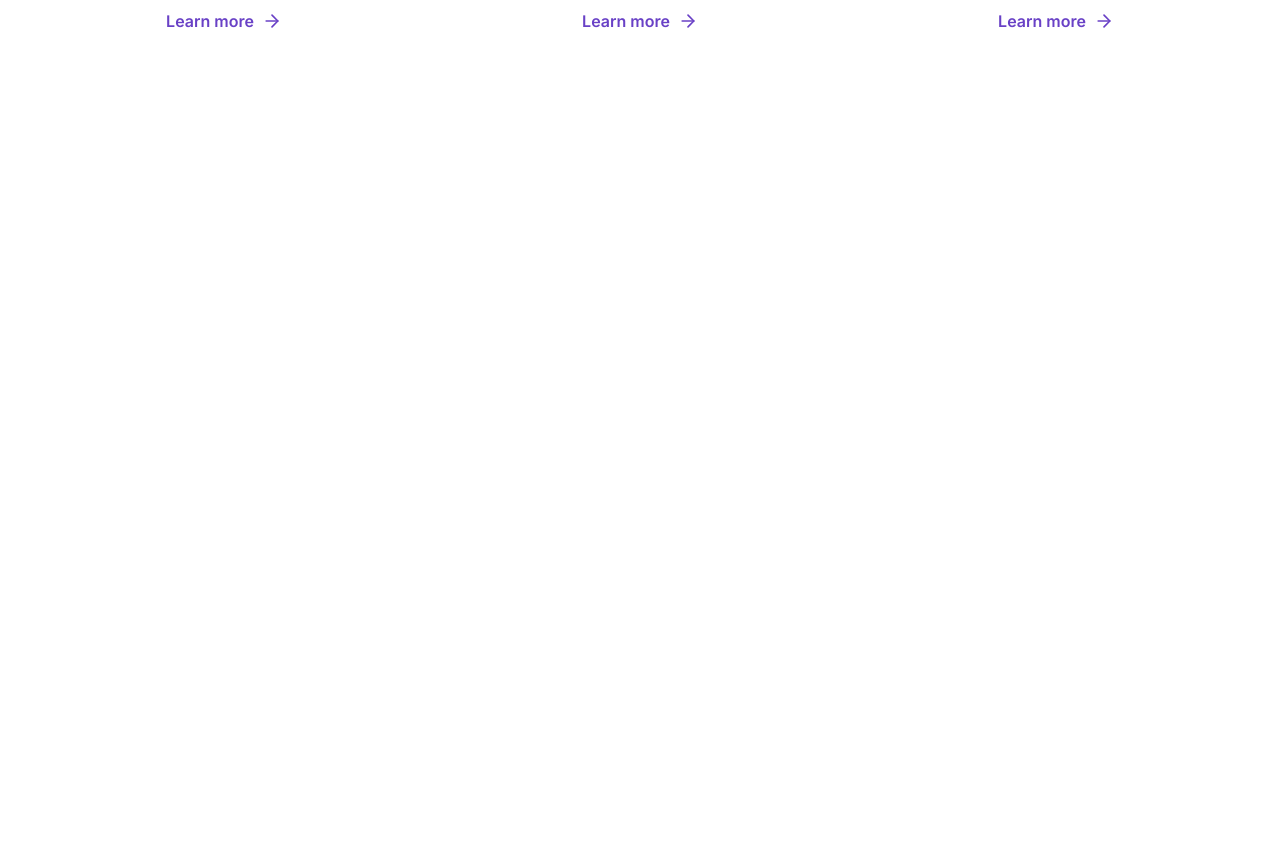
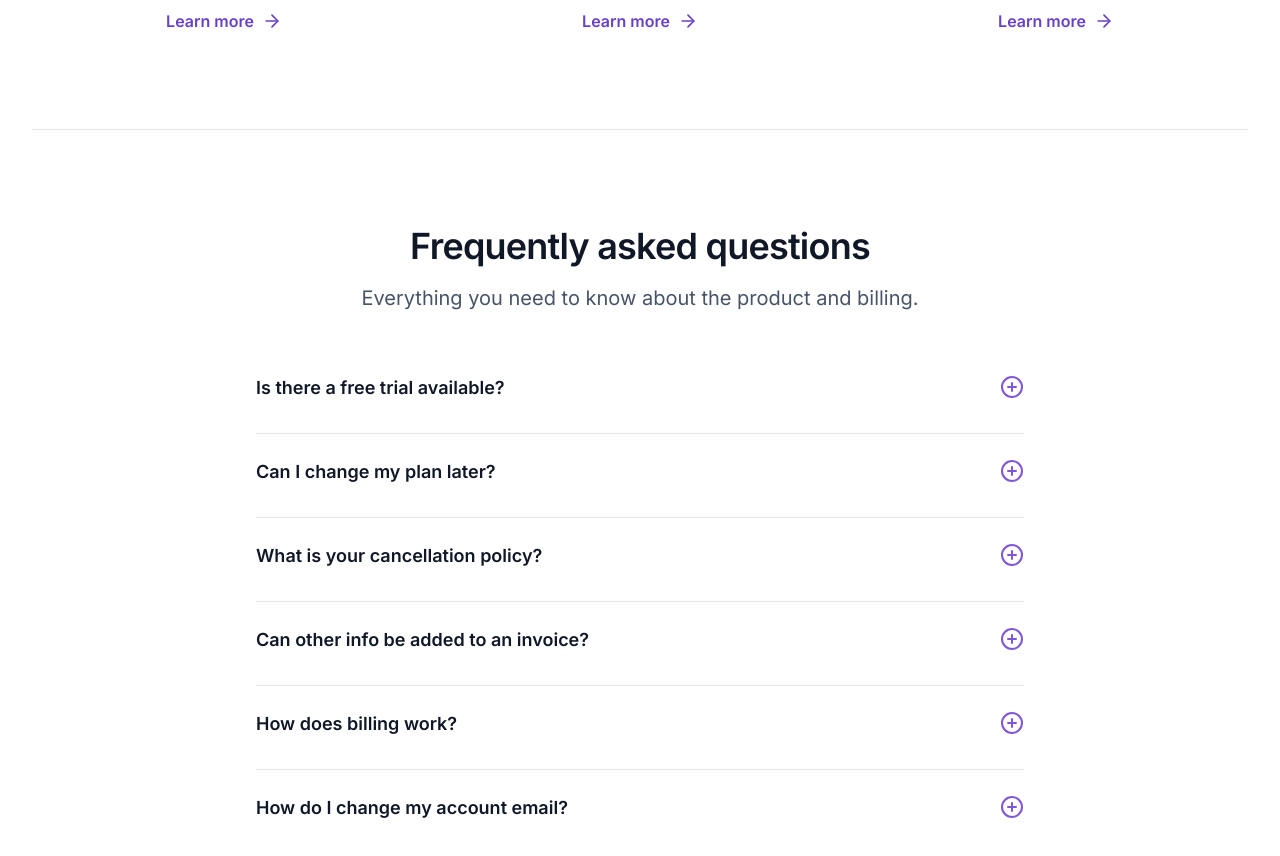
Before and after one commit to markus90souza/landpage-untitled, a Next.js app: page / in a window 1280 px wide. Shown: the part 3880-4736 px from the top of the page. Before the commit the page ends 4009 px from the top, so only its background shows below. Built offline with nearby package versions, Linux system fonts and the light colour scheme.

Commit message:
feat:create Faqs section for homepage

```diff
--- a/src/app/(home)/_components/analitycs.tsx
+++ b/src/app/(home)/_components/analitycs.tsx
@@ -28,7 +28,7 @@ const analitycs = [
 ]
 const Analitycs = () => {
   return (
-    <section className="py-24">
+    <section className="pt-24">
       <GridContainer>
         <header className="text-center mb-16">
           <span className="inline-block text-brand700 text-sm/snug font-medium py-1 px-3 rounded-2xl bg-brand50">
@@ -73,6 +73,8 @@ const Analitycs = () => {
             />
           ))}
         </div>
+
+        <hr className="border-gray200  mt-24" />
       </GridContainer>
     </section>
   )
--- /dev/null
+++ b/src/app/(home)/_components/faqs.tsx
@@ -0,0 +1,69 @@
+import { GridContainer } from '@/components/grid-container'
+import { Question } from './question'
+
+const questions = [
+  {
+    id: 1,
+    title: 'Is there a free trial available?',
+    response:
+      'Yes, you can try us for free for 30 days. If you want, we’ll provide you with a free, personalized 30-minute onboarding call to get you up and running as soon as possible.',
+  },
+  {
+    id: 2,
+    title: 'Can I change my plan later?',
+    response:
+      'Yes! You can change or cancel your plan anytime through your account settings. No commitment, no fees.',
+  },
+  {
+    id: 3,
+    title: 'What is your cancellation policy?',
+    response:
+      'We understand that circumstances can change. That’s why we offer a 30-day money-back guarantee.',
+  },
+  {
+    id: 4,
+    title: 'Can other info be added to an invoice?',
+    response:
+      'Yes! You can add up to 5 additional lines to your invoice. This can include items like taxes, discounts, fees, or any other relevant information.',
+  },
+  {
+    id: 5,
+    title: 'How does billing work?',
+    response:
+      'We work with Stripe to process payments. Your credit card is never stored, and we never have access to your payment information.',
+  },
+  {
+    id: 6,
+    title: 'How do I change my account email?',
+    response:
+      'You can update your email address in your account settings. We’ll send you a confirmation email to the new address.',
+  },
+]
+const FAQs = () => {
+  return (
+    <section className="py-24">
+      <GridContainer>
+        <header className="text-center mb-16 space-y-5">
+          <h2 className="text-4xl font-semibold text-gray900 -tracking-[0.78px]">
+            Frequently asked questions
+          </h2>
+          <p className="text-xl/6 text-gray600 max-w-3xl mx-auto">
+            Everything you need to know about the product and billing.
+          </p>
+        </header>
+
+        <div className="w-full max-w-3xl mx-auto divide-y divide-gray200">
+          {questions.map((question) => (
+            <Question
+              key={question.id}
+              title={question.title}
+              response={question.response}
+            />
+          ))}
+        </div>
+      </GridContainer>
+    </section>
+  )
+}
+
+export { FAQs }
--- /dev/null
+++ b/src/app/(home)/_components/question.tsx
@@ -0,0 +1,37 @@
+'use client'
+
+import { MinusCircleIcon, PlusCircleIcon } from 'lucide-react'
+import { useState, type FC } from 'react'
+
+type QuestionProps = {
+  title: string
+  response: string
+}
+const Question: FC<QuestionProps> = ({ response, title }) => {
+  const [isOpen, setisOpen] = useState(false)
+  const handleToggle = () => {
+    setisOpen(!isOpen)
+  }
+  return (
+    <div className="w-full first:pt-0 pt-6 pb-8">
+      <button
+        className="w-full flex items-center justify-between"
+        onClick={handleToggle}
+      >
+        <strong className="text-gray900 text-lg/normal font-semibold">
+          {title}
+        </strong>
+        {isOpen ? (
+          <MinusCircleIcon className="w-6 h-6 text-brand600" />
+        ) : (
+          <PlusCircleIcon className="w-6 h-6 text-brand600" />
+        )}
+      </button>
+      {isOpen && (
+        <p className="mt-2 text-gray600 leading-normal pr-12">{response}</p>
+      )}
+    </div>
+  )
+}
+
+export { Question }
--- a/src/app/(home)/page.tsx
+++ b/src/app/(home)/page.tsx
@@ -1,5 +1,6 @@
 import { Analitycs } from './_components/analitycs'
 import { Companies } from './_components/companies'
+import { FAQs } from './_components/faqs'
 import { Features } from './_components/features'
 import { Hero } from './_components/hero'
 import { Testemonials } from './_components/testemonials'
@@ -12,6 +13,8 @@ const HomePage = () => {
       <Features />
       <Testemonials />
       <Analitycs />
+
+      <FAQs />
     </>
   )
 }
```
